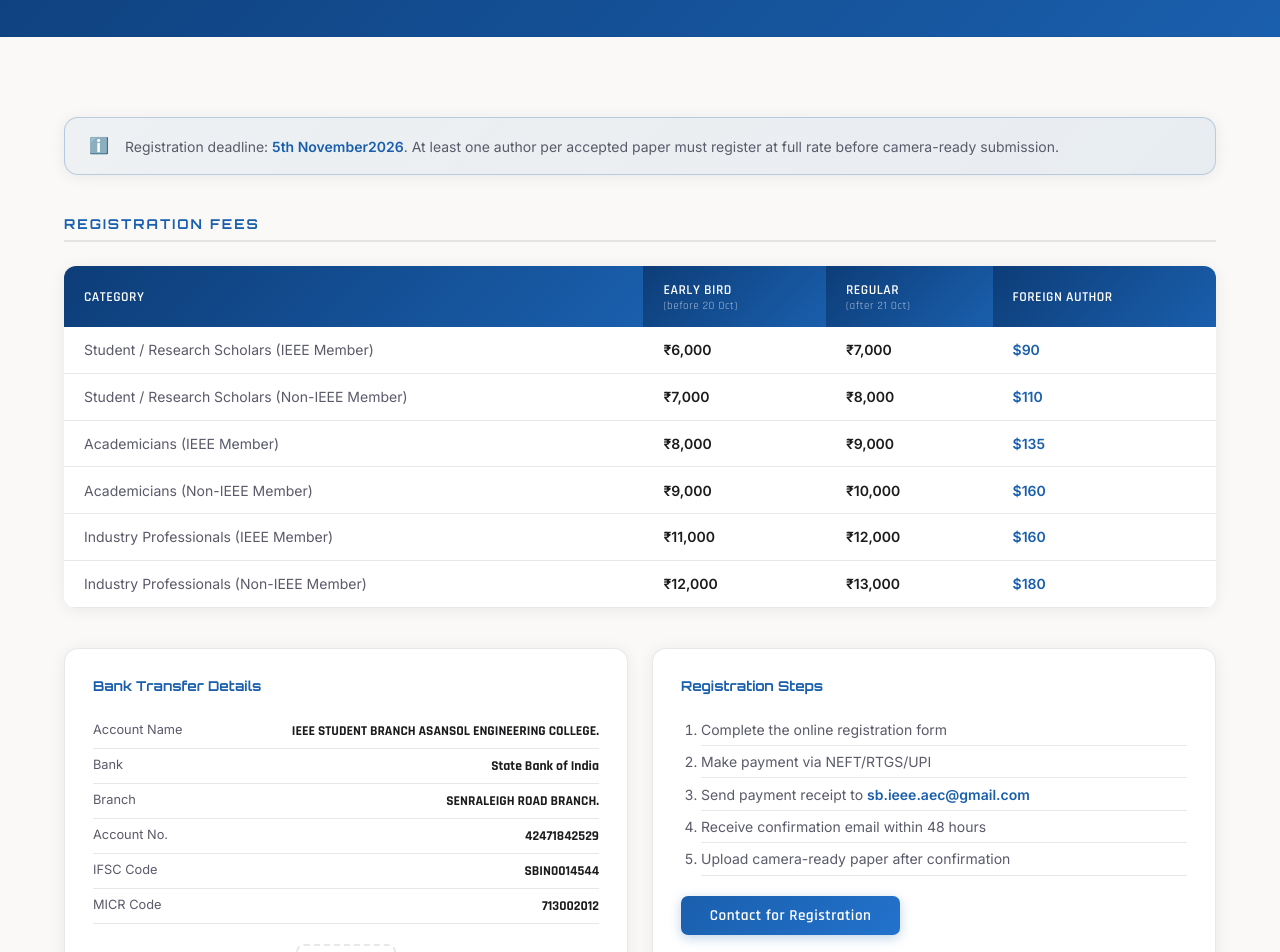
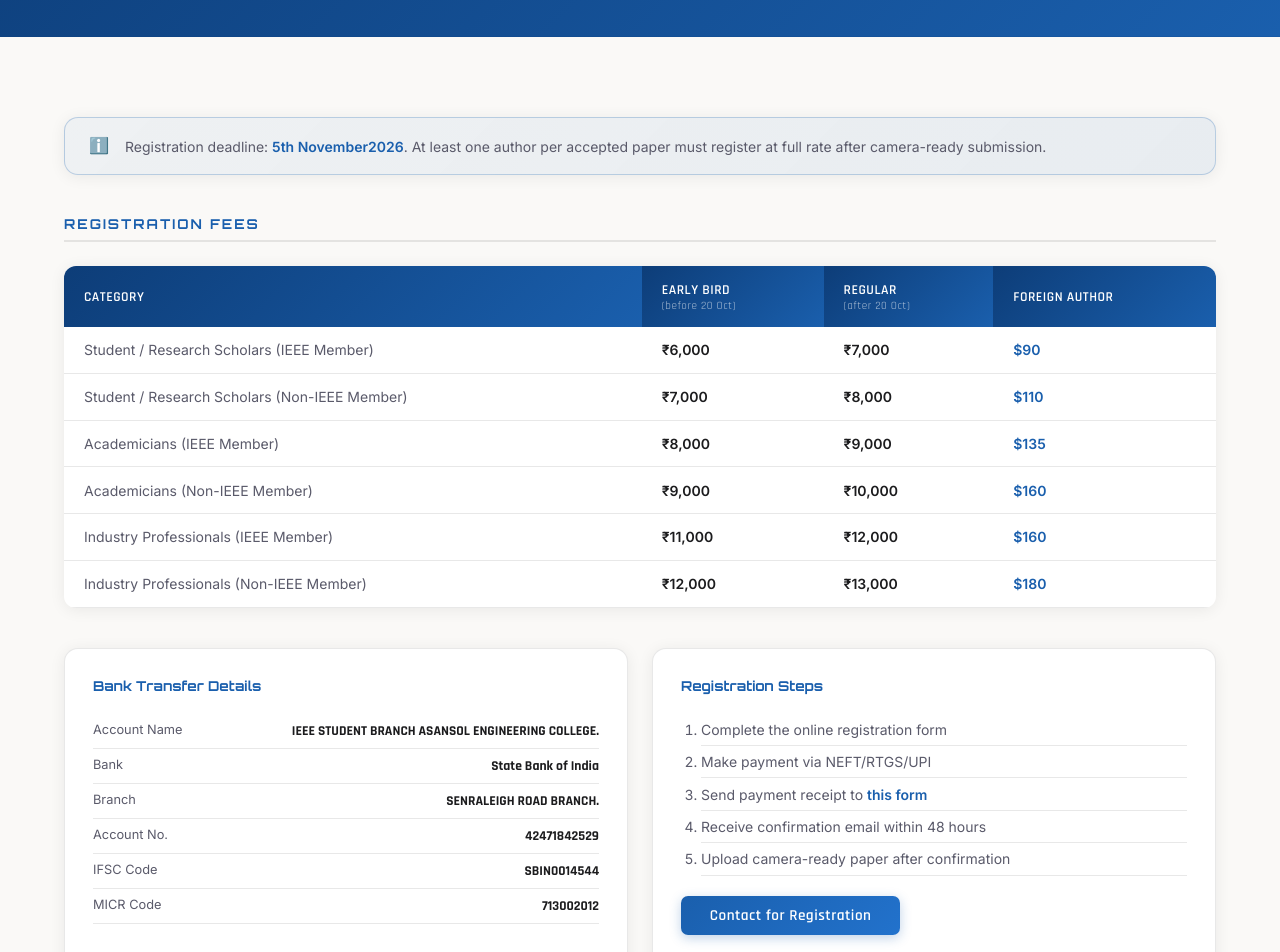
Before and after one commit to IEEE-IICCCS/iicccs-2026, an Angular app: page /registration in a window 1280 px wide. Shown: the part 240-1192 px from the top of the page. Built offline with nearby package versions, Linux system fonts and the light colour scheme.

Commit message:
Final Changes Done

```diff
--- a/src/app/pages/registration/registration.component.html
+++ b/src/app/pages/registration/registration.component.html
@@ -7,7 +7,11 @@
   <div class="container">
     <div class="notice-card glass-card">
       <span>ℹ️</span>
-      <p>Registration deadline: <strong>5th November2026</strong>. At least one author per accepted paper must register at full rate before camera-ready submission.</p>
+      <p>
+        Registration deadline: <strong>5th November2026</strong>. At least one
+        author per accepted paper must register at full rate after camera-ready
+        submission.
+      </p>
     </div>
 
     <h2 class="sec-title">Registration Fees</h2>
@@ -16,8 +20,8 @@
         <thead>
           <tr>
             <th>Category</th>
-            <th>Early Bird<br><small>(before 20 Oct)</small></th>
-            <th>Regular<br><small>(after 21 Oct)</small></th>
+            <th>Early Bird<br /><small>(before 20 Oct)</small></th>
+            <th>Regular<br /><small>(after 20 Oct)</small></th>
             <th>Foreign Author</th>
           </tr>
         </thead>
@@ -38,17 +42,30 @@
       <div class="payment-card glass-card">
         <h3>Bank Transfer Details</h3>
         <div class="bank-details">
-          <div class="bank-row"><span>Account Name</span><strong>IEEE STUDENT BRANCH ASANSOL ENGINEERING COLLEGE.</strong></div>
-          <div class="bank-row"><span>Bank</span><strong>State Bank of India</strong></div>
-          <div class="bank-row"><span>Branch</span><strong>SENRALEIGH ROAD BRANCH.</strong></div>
-          <div class="bank-row"><span>Account No.</span><strong>42471842529</strong></div>
-          <div class="bank-row"><span>IFSC Code</span><strong>SBIN0014544</strong></div>
-          <div class="bank-row"><span>MICR Code</span><strong>713002012</strong></div>
+          <div class="bank-row">
+            <span>Account Name</span
+            ><strong>IEEE STUDENT BRANCH ASANSOL ENGINEERING COLLEGE.</strong>
+          </div>
+          <div class="bank-row">
+            <span>Bank</span><strong>State Bank of India</strong>
+          </div>
+          <div class="bank-row">
+            <span>Branch</span><strong>SENRALEIGH ROAD BRANCH.</strong>
+          </div>
+          <div class="bank-row">
+            <span>Account No.</span><strong>42471842529</strong>
+          </div>
+          <div class="bank-row">
+            <span>IFSC Code</span><strong>SBIN0014544</strong>
+          </div>
+          <div class="bank-row">
+            <span>MICR Code</span><strong>713002012</strong>
+          </div>
         </div>
-        <div class="qr-placeholder">
-          <div class="qr-box">QR<br>Code<br>Coming<br>Soon</div>
+        <!-- <div class="qr-placeholder">
+          <div class="qr-box">QR<br />Code<br />Coming<br />Soon</div>
           <p>Scan to pay via UPI</p>
-        </div>
+        </div> -->
       </div>
 
       <div class="steps-card glass-card">
@@ -56,11 +73,27 @@
         <ol>
           <li>Complete the online registration form</li>
           <li>Make payment via NEFT/RTGS/UPI</li>
-          <li>Send payment receipt to <strong>sb.ieee.aec&#64;gmail.com</strong></li>
+          <li>
+            Send payment receipt to
+            <strong>
+              <a
+                style="text-decoration: none; color: #1a5fad"
+                href="https://forms.gle/aQPzNyiA7zrr7uBR7"
+                target="_blank"
+                rel="noopener noreferrer"
+              >
+                this form
+              </a>
+            </strong>
+          </li>
           <li>Receive confirmation email within 48 hours</li>
           <li>Upload camera-ready paper after confirmation</li>
         </ol>
-        <a href="mailto:sb.ieee.aec@gmail.com" class="btn-primary" style="margin-top:1.25rem;display:inline-block">
+        <a
+          href="mailto:sb.ieee.aec@gmail.com"
+          class="btn-primary"
+          style="margin-top: 1.25rem; display: inline-block"
+        >
           Contact for Registration
         </a>
       </div>
--- a/src/index.html
+++ b/src/index.html
@@ -3,7 +3,7 @@
 <head>
   <meta charset="utf-8">
   <title>IICCCS-2026 | IEEE International Conference on Communication, Computing & Signal Processing</title>
-  <meta name="description" content="IEEE International Conference on Communication, Computing and Signal Processing (IICCCS-2026). 20-21 November 2026, Asansol Engineering College, West Bengal, India. IEEE Conference ID: 61609">
+  <meta name="description" content="IEEE International Conference on Communication, Computing and Signal Processing (IICCCS-2026). 19-20 November 2026, Asansol Engineering College, West Bengal, India. IEEE Conference ID: 71315">
   <meta name="keywords" content="IEEE conference, IICCCS 2026, signal processing, communication, computing, Asansol, West Bengal">
   <meta name="viewport" content="width=device-width, initial-scale=1">
   <meta name="theme-color" content="#0a4fa3">
```
